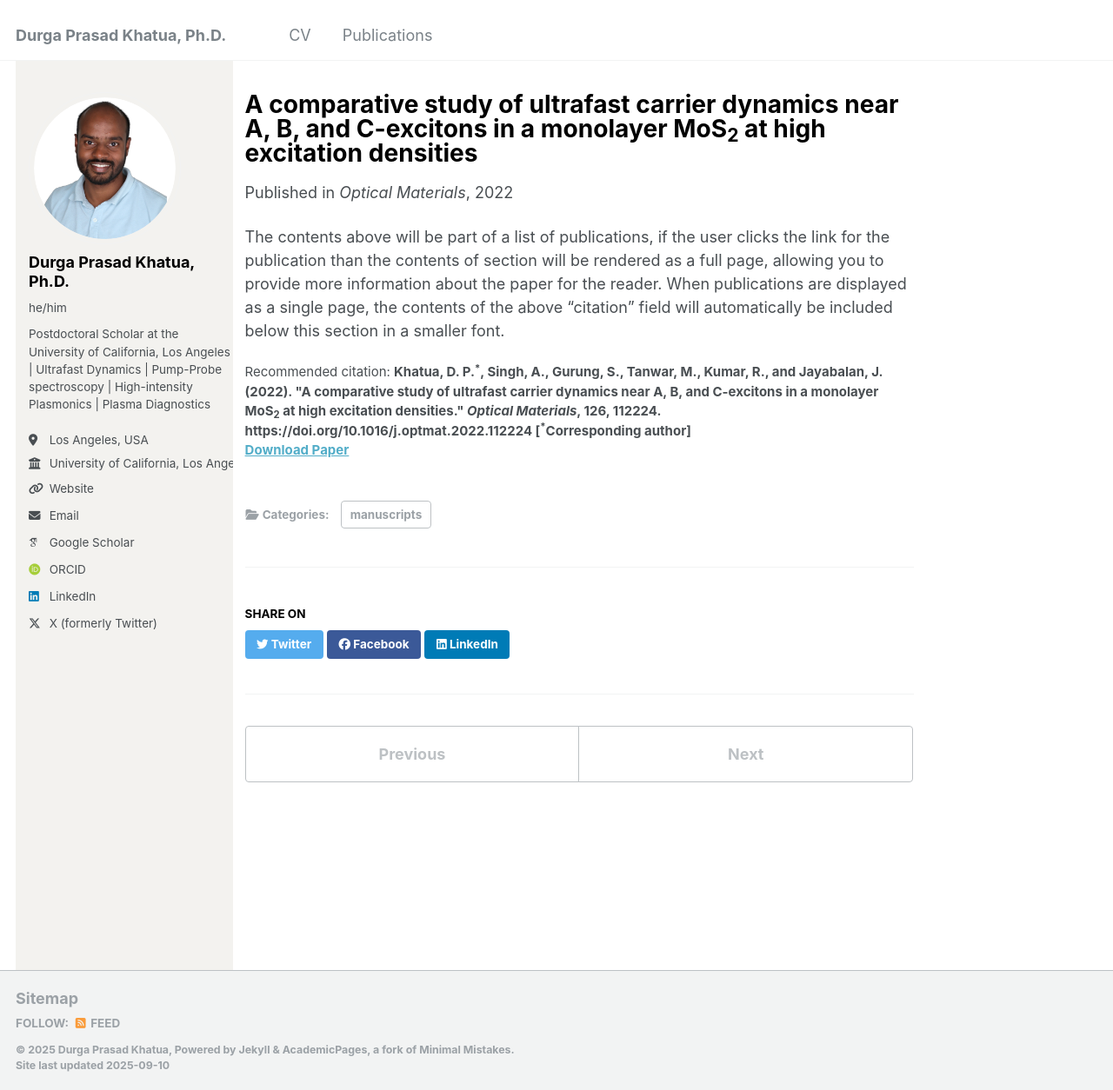
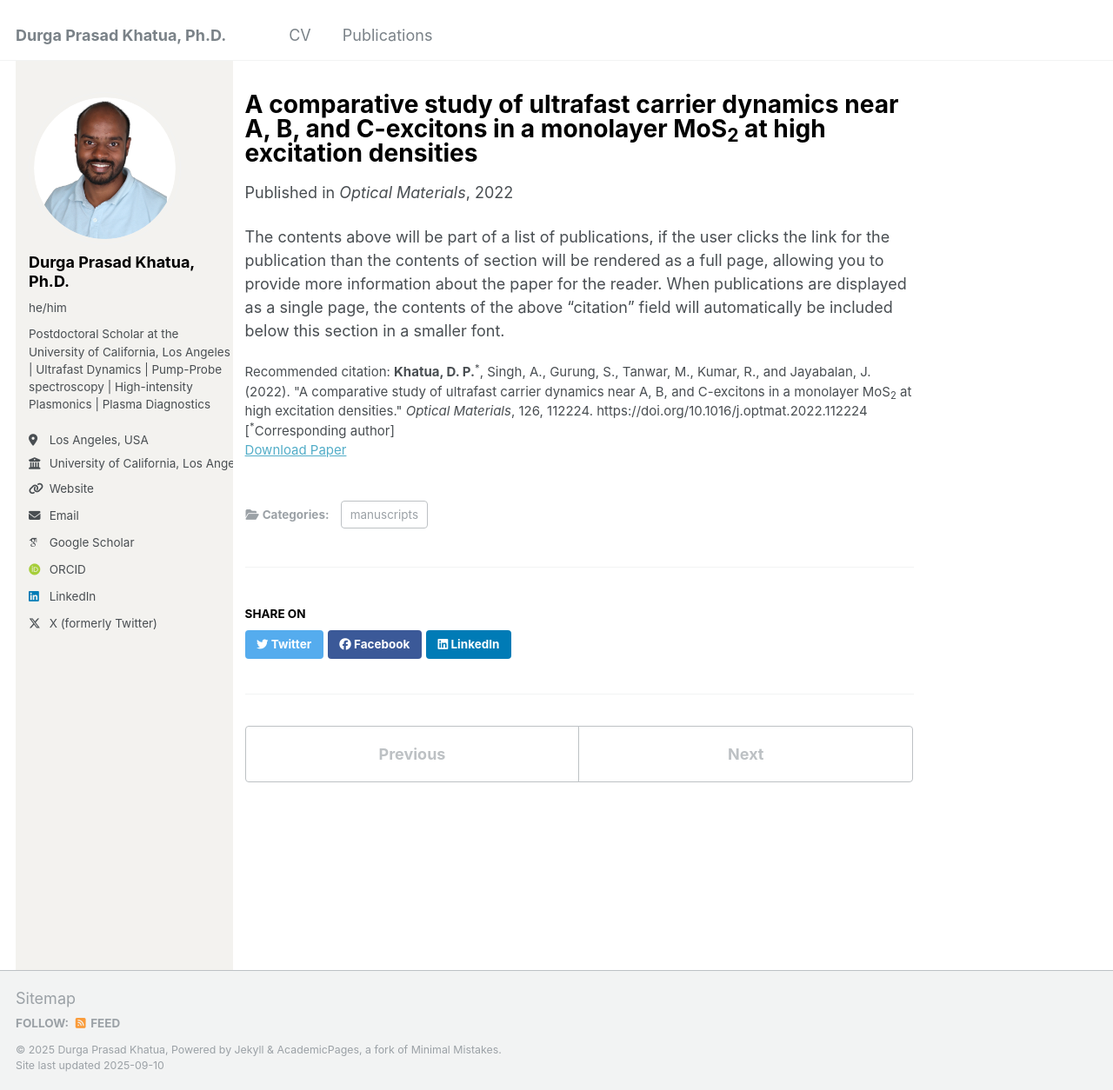
Before and after one commit to Khatua03/DurgaPrasadKhatua.github.io, a Jekyll site: the page built from _publications/2015-10-01-paper-title-number-3.md, in a window 1280 px wide and 1254 px high. Shown: the whole window at 87% size. Built offline with Jekyll 4.4.1, drawn with Linux system fonts in a browser that asks for light colours; some web fonts are replaced.

```diff
--- a/_publications/2015-10-01-paper-title-number-3.md
+++ b/_publications/2015-10-01-paper-title-number-3.md
@@ -7,7 +7,7 @@ excerpt: "Comparative study of ultrafast carrier dynamics near A, B, and C-excit
 date: 2022-05-01
 venue: "Optical Materials"
 paperurl: "https://doi.org/10.1016/j.optmat.2022.112224"
-citation: '<strong>Khatua, D. P.<strong><sup>*</sup>, Singh, A., Gurung, S., Tanwar, M., Kumar, R., and Jayabalan, J. (2022). "A comparative study of ultrafast carrier dynamics near A, B, and C-excitons in a monolayer MoS<sub>2</sub> at high excitation densities." <i>Optical Materials</i>, 126, 112224. https://doi.org/10.1016/j.optmat.2022.112224 [<sup>*</sup>Corresponding author]'
+citation: '<strong>Khatua, D. P.</strong><sup>*</sup>, Singh, A., Gurung, S., Tanwar, M., Kumar, R., and Jayabalan, J. (2022). "A comparative study of ultrafast carrier dynamics near A, B, and C-excitons in a monolayer MoS<sub>2</sub> at high excitation densities." <i>Optical Materials</i>, 126, 112224. https://doi.org/10.1016/j.optmat.2022.112224 [<sup>*</sup>Corresponding author]'
 ---
 
 
```
